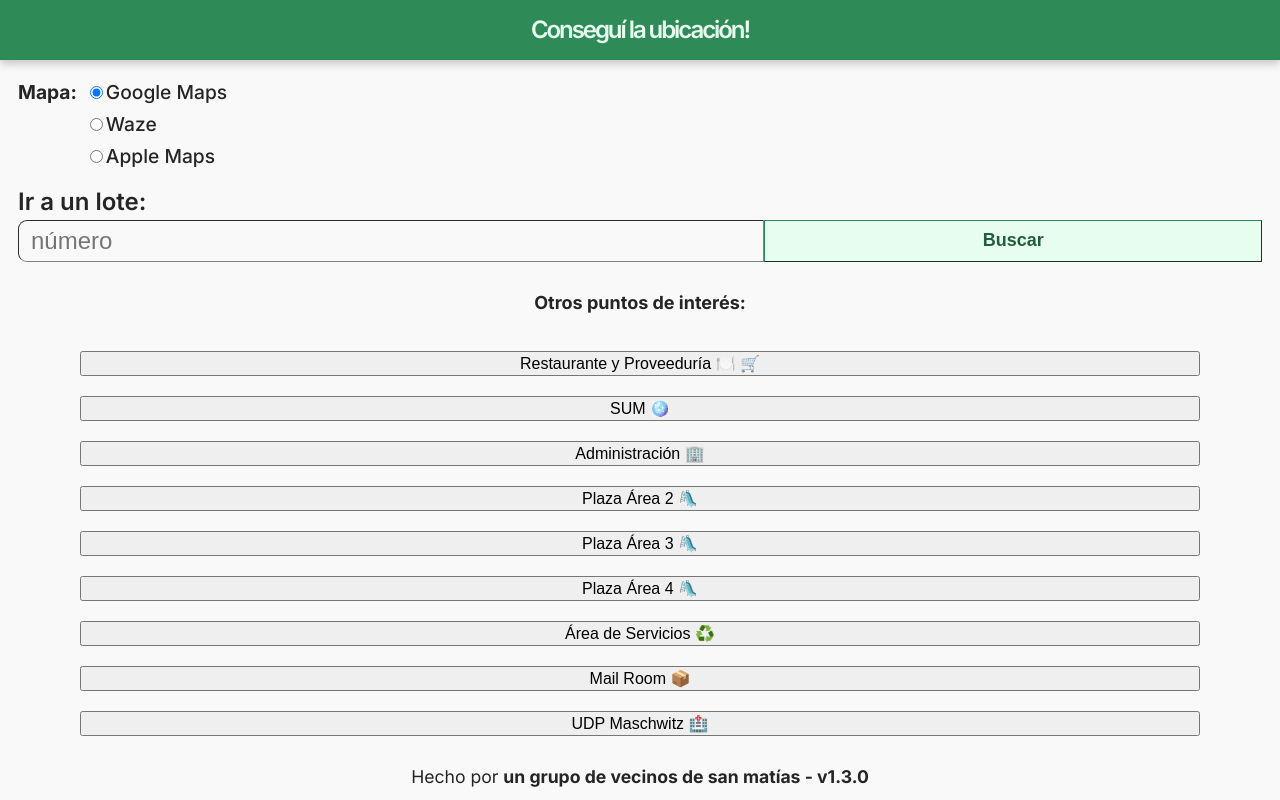
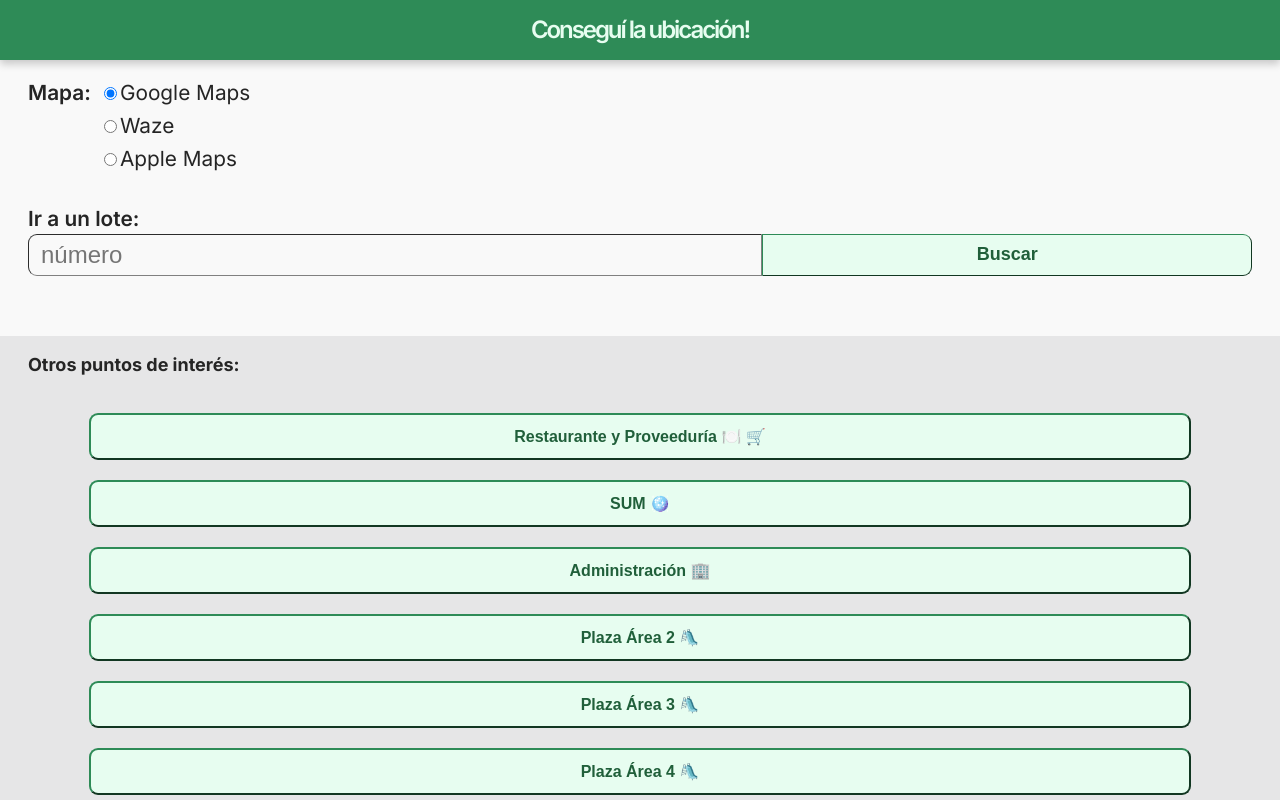
Before and after one commit to jfatta/sanmatias_app, a Next.js app: page / in a window 1280 px wide. Shown: the top 800 px of the page. Built offline with nearby package versions, Linux system fonts and the light colour scheme.

Commit message:
enhanced bottom side and button for lote search

```diff
--- a/pages/index.js
+++ b/pages/index.js
@@ -77,7 +77,7 @@ export default function PageWithJSbasedForm() {
       </Head>
       <h1 className={styles.title}>Conseguí la ubicación!</h1>
 
-      <div className={styles.homePageContent}>
+      <div className={styles.mapsAndLoteSearchContainer}>
 
       <div className="mapTypes">
         <RadioGroup
@@ -100,7 +100,11 @@ export default function PageWithJSbasedForm() {
         />
         <button type="submit">Buscar</button>
       </form>
+      </div>
 
+
+
+      <div className={styles.poiAndFooterContainer}>
       <div className="poiContainer">
         <p className={styles.descriptionPOI}>Otros puntos de interés:</p>
         <form onSubmit={searchPOI}>
@@ -149,10 +153,11 @@ export default function PageWithJSbasedForm() {
           </button>
         </form>
       </div>
-      </div>
+
 
       <div className="footer">
         Hecho por <a href="https://github.com/barrio-san-matias"> un grupo de vecinos de san matías - v1.3.0 </a>
+      </div>
       </div>
       <Analytics />
       <SpeedInsights />
--- a/styles/Home.module.css
+++ b/styles/Home.module.css
@@ -33,11 +33,6 @@
   text-decoration: none;
 }
 
-.homePageContent{
-  display: flex;
-  flex-direction: column;
-  margin: 0 18px;
-}
 
 .disclaimer {
  text-align: center;
@@ -63,9 +58,16 @@
   box-shadow: 0px 4px 8px rgba(0, 0, 0, 0.2);
 }
 
+.mapsAndLoteSearchContainer{
+  display: flex;
+  flex-direction: column;
+  margin: 0 28px;
+}
+
 .radioGroupContainer {
   display: flex;
   justify-content: flex-start;
+  margin-bottom: 16px;
 }
 
 .radioGroupOptions{
@@ -77,7 +79,7 @@
 }
 
 .radioGroupOptions label {
-  font-weight: 500;
+  font-weight: 400;
 }
 
 .loteSearchTitle {
@@ -85,7 +87,7 @@
   font-weight: 600;
   margin-top: 16px;
   line-height: 1.5;
-  font-size:x-large;
+  font-size:1.3em;
 }
 
 .searchLoteInputAndButton {
@@ -116,13 +118,23 @@
   font-size: large;
   border-width: 1px;
   border-color: seagreen;
+  border-top-right-radius: 9px;
+  border-bottom-right-radius: 9px;
+
+}
+
+.poiAndFooterContainer {
+  display: flex;
+  flex-direction: column;
+  margin-top: 60px;
+  padding: 0 28px;
+  background-color: rgb(187 187 189 / 30%);
 }
 
 .descriptionPOI {
   font-weight: bold;
   font-size: 18px;
-  margin-top: 30px;
-  text-align: center;
+  text-align: start;
 }
 
 
--- a/styles/globals.css
+++ b/styles/globals.css
@@ -41,18 +41,23 @@ form button {
 
 .mapTypes {
   text-align: center;
-  font-weight: bold;
-  font-size: 1.2em;
+  font-weight: 600;
+  font-size: 1.3em;
 }
 
-.poiContainer {
-  border-top: 1px
-}
+
 
 .poiContainer form button {
   font-size: 16px;
+  font-weight: 600;
   width: 90%;
   margin-top: 20px;
+  padding: 12px 0;
+  background-color: rgb(231, 253, 240);
+  color: rgb(32, 95, 58);
+
+  border-color: seagreen;
+  border-radius: 9px;
 }
 
 .footer {
@@ -60,7 +65,7 @@ form button {
   font-size: 1.1em;
   font-weight: bolder;
   padding: 10px;
-  margin-top: 20px;
+  margin: 30px 0;
 }
 
 .hint {
```
